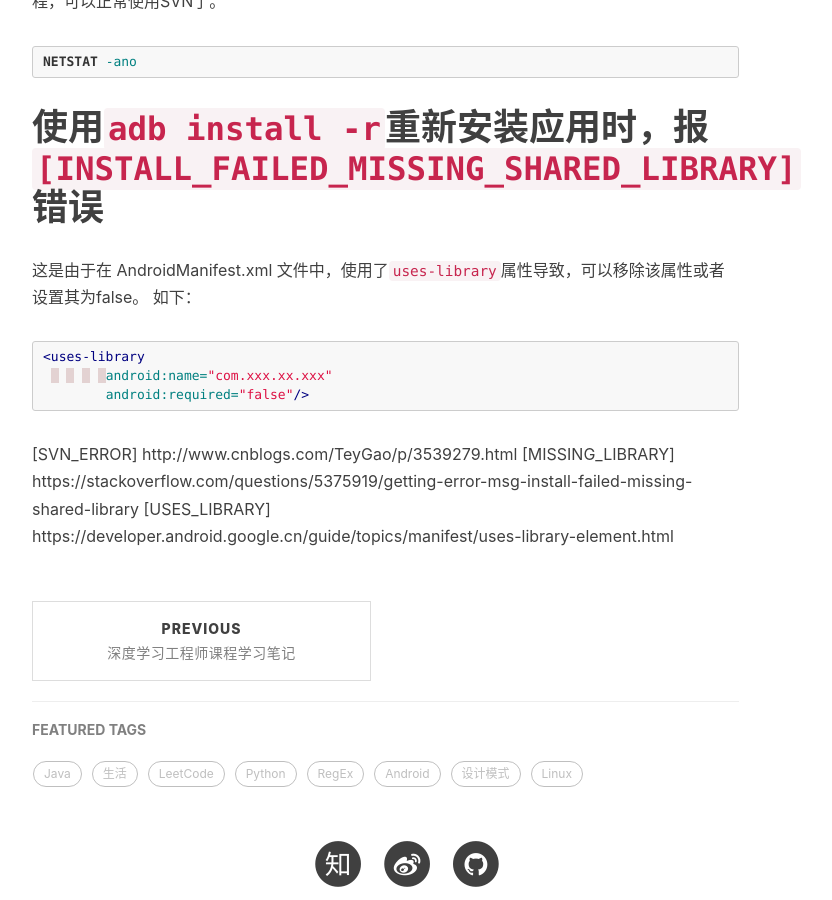
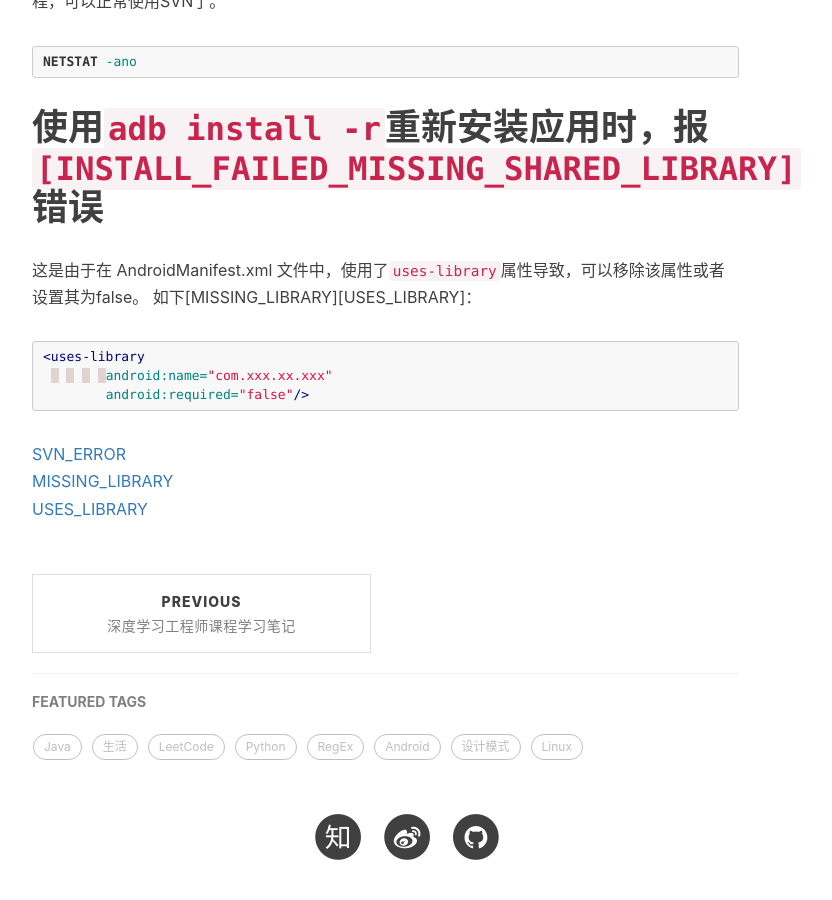
Before and after one commit to fxleyu/fxleyu.github.io, a Jekyll site: the page built from _posts/2017-09-06-the-errors-of-tools-in-2017.md, in a window 1280 px wide and 900 px high, scrolled down 802 px. Shown: the whole window, without its empty margins (233-1065 px from the left). Built offline with Jekyll 4.4.1, drawn with Linux system fonts in a browser that asks for light colours; nearby versions of some CDN libraries; comment, search, counter and statistics services are not loaded; some of the changed lines change nothing that is shown.

Commit message:
UPDATE 修改语法问题

````diff
--- a/_posts/2017-09-06-the-errors-of-tools-in-2017.md
+++ b/_posts/2017-09-06-the-errors-of-tools-in-2017.md
@@ -16,7 +16,7 @@ NETSTAT -ano
 
 # 使用`adb install -r`重新安装应用时，报`[INSTALL_FAILED_MISSING_SHARED_LIBRARY]`错误
 这是由于在 AndroidManifest.xml 文件中，使用了`uses-library`属性导致，可以移除该属性或者设置其为false。
-如下：
+如下[MISSING_LIBRARY][USES_LIBRARY]：
 ```xml
 <uses-library
         android:name="com.xxx.xx.xxx"
@@ -25,6 +25,6 @@ NETSTAT -ano
 
 
 
-[SVN_ERROR] http://www.cnblogs.com/TeyGao/p/3539279.html
-[MISSING_LIBRARY] https://stackoverflow.com/questions/5375919/getting-error-msg-install-failed-missing-shared-library
-[USES_LIBRARY] https://developer.android.google.cn/guide/topics/manifest/uses-library-element.html
+[SVN_ERROR](http://www.cnblogs.com/TeyGao/p/3539279.html)
+[MISSING_LIBRARY](https://stackoverflow.com/questions/5375919/getting-error-msg-install-failed-missing-shared-library)
+[USES_LIBRARY](https://developer.android.google.cn/guide/topics/manifest/uses-library-element.html)
````
